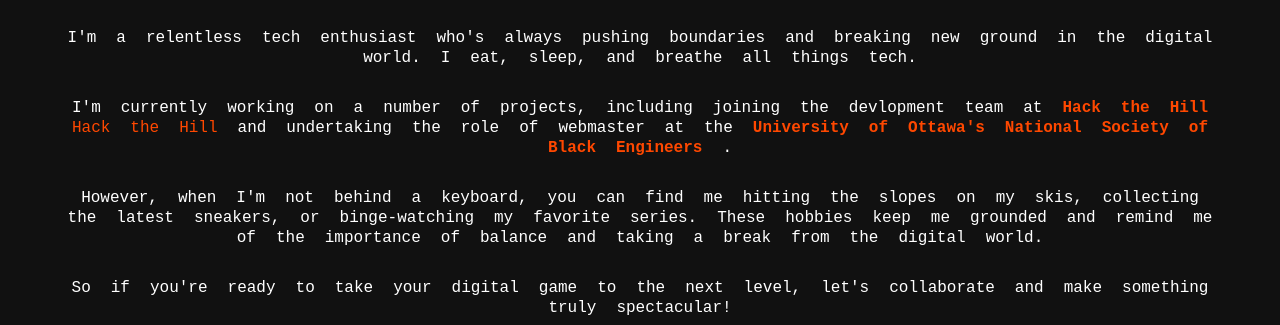
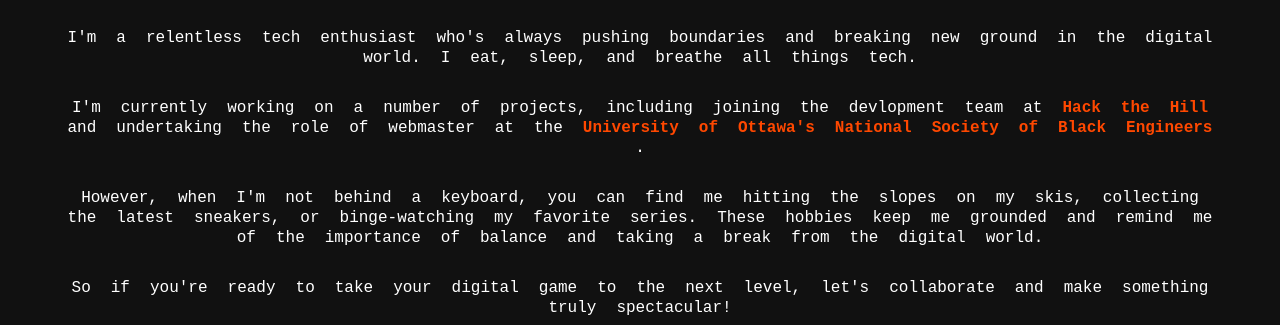
Before and after one commit to osaaa/personal-website, a plain HTML site: page index.html in a window 1280 px wide. Shown: the part 286-611 px from the top of the page. Drawn offline with Linux system fonts and the light colour scheme.

Commit message:
bug update

```diff
--- a/index.html
+++ b/index.html
@@ -80,9 +80,7 @@
 						devlopment team at <strong><a href="https://hackthehill.com" ref="noreferrer" id="hackthehill"
 							>Hack the Hill</a
 						></strong>
-						<a href="https://hackthehill.com" ref="noreferrer" id="hackthehill"
-							>Hack the Hill</a
-						>
+
 						and undertaking the role of webmaster at the
 						<strong>
 							<a href="#" ref="noreferrer" id="nsbe"
```
